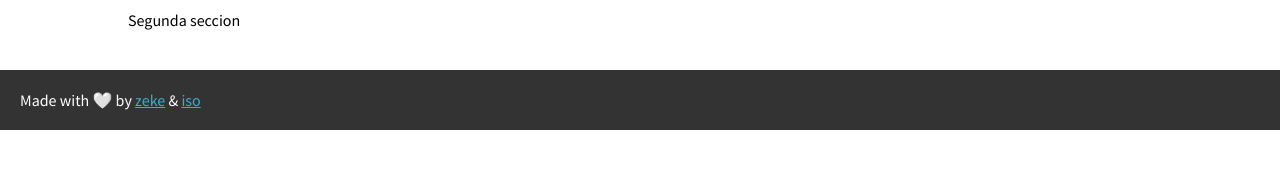
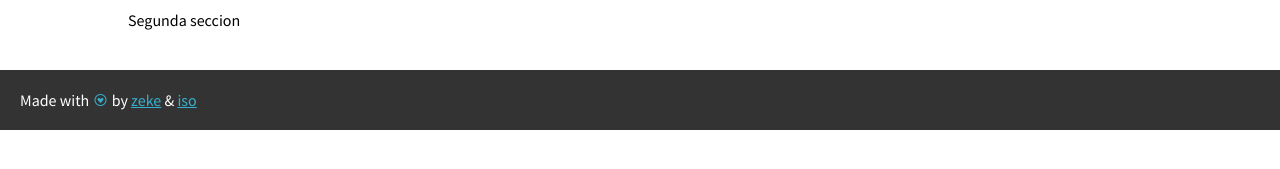
Before and after one commit to pyritewolf/cattodex, a React (Create React App) app: page / in a window 1280 px wide. Shown: the part 219-388 px from the top of the page. Built offline with nearby package versions, Linux system fonts and the light colour scheme.

Commit message:
Tweak page footer's heart icon :3

```diff
--- a/src/App.css
+++ b/src/App.css
@@ -3,3 +3,7 @@ header, footer {
   color: #fff;
   padding: var(--gap-md);
 }
+
+footer .lab {
+  color: var(--secondary);
+}
--- a/src/App.js
+++ b/src/App.js
@@ -13,7 +13,7 @@ function App() {
           Segunda seccion
         </Section>
       </main>
-      <footer>Made with 🤍 by <a  href="https://github.com/Kekeberto" target="_blank">zeke</a> & <a href="https://github.com/fornielesv"  taget="_blank">iso</a></footer>
+      <footer>Made with <i class="lab la-gratipay"></i> by <a  href="https://github.com/Kekeberto" target="_blank">zeke</a> & <a href="https://github.com/fornielesv"  taget="_blank">iso</a></footer>
     </div>
   );
 }
```
Also changed, not shown: 1 other file (tests, documents, lock files or other folders).
